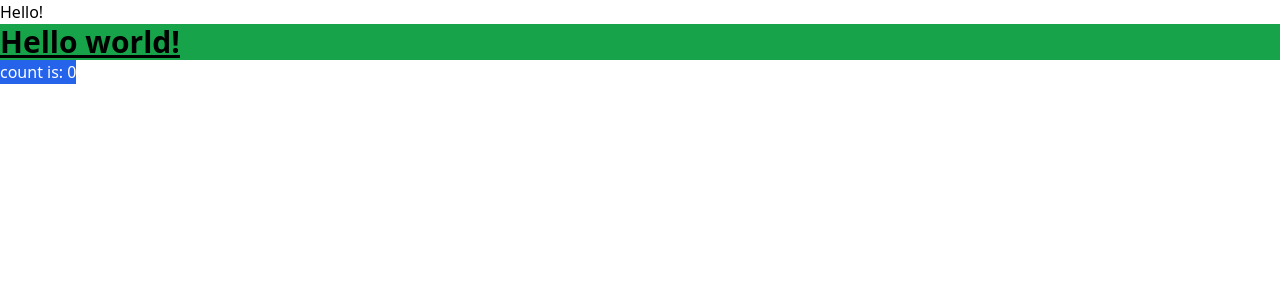
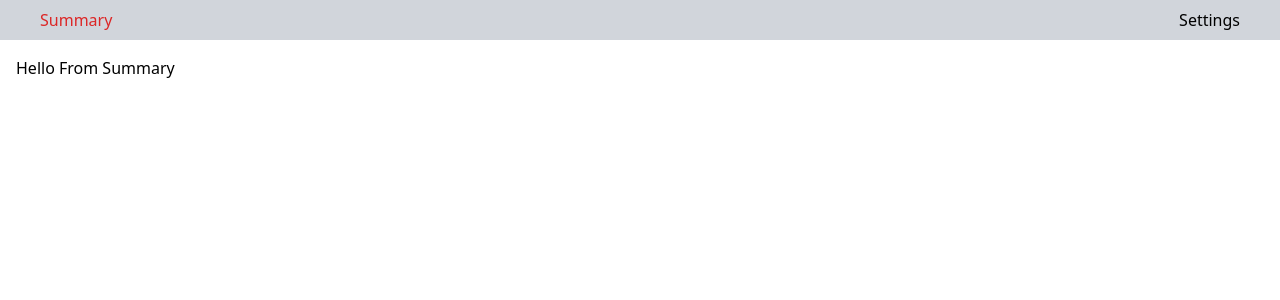
Before and after one commit to ealipio/Football-World-Cup, a React (Vite) app: page / in a window 1280 px wide. Shown: the top 300 px of the page. Built offline with nearby package versions, Linux system fonts and the light colour scheme.

Commit message:
feat: adding the store

```diff
--- a/package.json
+++ b/package.json
@@ -11,7 +11,8 @@
   },
   "dependencies": {
     "react": "^18.2.0",
-    "react-dom": "^18.2.0"
+    "react-dom": "^18.2.0",
+    "zustand": "^4.3.6"
   },
   "devDependencies": {
     "@testing-library/jest-dom": "^5.16.5",
--- a/src/App.tsx
+++ b/src/App.tsx
@@ -1,24 +1,22 @@
 import React from 'react';
 
+import { page } from './store/gameStore';
+import { Navbar } from './components/Navbar';
+import { Summary } from './components/Summary';
+import { Settings } from './components/Settings';
+
 function App() {
-  const [count, setCount] = React.useState(0);
+  const [page, setPage] = React.useState<page>('summary');
+
+  const handleSelectPage = (pageSelected: page) => {
+    setPage(pageSelected);
+  };
 
   return (
-    <div className="">
-      <span>Hello!</span>
-      <h1 className="bg-green-600 text-3xl font-bold underline">
-        Hello world!
-      </h1>
-      <div>
-        <button
-          className="bg-blue-600 text-white"
-          type="button"
-          onClick={(e) => setCount(count + 1)}
-        >
-          count is: {count}
-        </button>
-      </div>
-    </div>
+    <>
+      <Navbar onSelectPage={handleSelectPage} />
+      {page === 'summary' ? <Summary /> : <Settings />}
+    </>
   );
 }
 
--- /dev/null
+++ b/src/components/Navbar.tsx
@@ -0,0 +1,47 @@
+import React from 'react';
+
+import { page } from '../store/gameStore';
+
+interface INavBar {
+  onSelectPage: (parameter: page) => void;
+}
+
+const INITIAL_PAGE = 'summary';
+
+export const Navbar: React.FC<INavBar> = ({ onSelectPage }) => {
+  const [selectedMenuItem, setSelectedMenuItem] =
+    React.useState<page>(INITIAL_PAGE);
+
+  const handleSelectPage = (
+    e: React.MouseEvent<HTMLLIElement, MouseEvent> & { target: HTMLLIElement }
+  ) => {
+    const page = e.target.id as page;
+    onSelectPage(page);
+    setSelectedMenuItem(page);
+  };
+
+  return (
+    <nav className="h-10 bg-gray-300 text-black">
+      <ul className="flex items-center justify-between h-full px-10">
+        <li
+          onClick={handleSelectPage}
+          id="summary"
+          className={`cursor-pointer ${
+            selectedMenuItem === 'summary' ? 'text-red-600' : ''
+          }`}
+        >
+          Summary
+        </li>
+        <li
+          onClick={handleSelectPage}
+          id="settings"
+          className={`cursor-pointer ${
+            selectedMenuItem === 'settings' ? 'text-red-600' : ''
+          }`}
+        >
+          Settings
+        </li>
+      </ul>
+    </nav>
+  );
+};
--- /dev/null
+++ b/src/components/Settings.tsx
@@ -0,0 +1,7 @@
+import * as React from 'react';
+
+interface ISettingsProps {}
+
+export const Settings: React.FC<ISettingsProps> = (props) => {
+  return <div className="p-4">Hello From Settings</div>;
+};
--- /dev/null
+++ b/src/components/Summary.tsx
@@ -0,0 +1,7 @@
+import * as React from 'react';
+
+interface ISummaryProps {}
+
+export const Summary: React.FC<ISummaryProps> = (props) => {
+  return <div className="p-4">Hello From Summary</div>;
+};
--- /dev/null
+++ b/src/store/gameStore.ts
@@ -0,0 +1,21 @@
+import { create } from 'zustand';
+import { persist } from 'zustand/middleware';
+
+export type page = 'summary' | 'settings';
+
+interface IGameStore {
+  versus: [];
+  addGame: () => void;
+}
+
+export const useGameStore = create<IGameStore>()(
+  persist(
+    (set) => ({
+      versus: [],
+      addGame: () => set(() => ({ versus: [] })),
+    }),
+    {
+      name: 'Game',
+    }
+  )
+);
```
Also changed, not shown: 2 other files (tests, documents, lock files or other folders).
